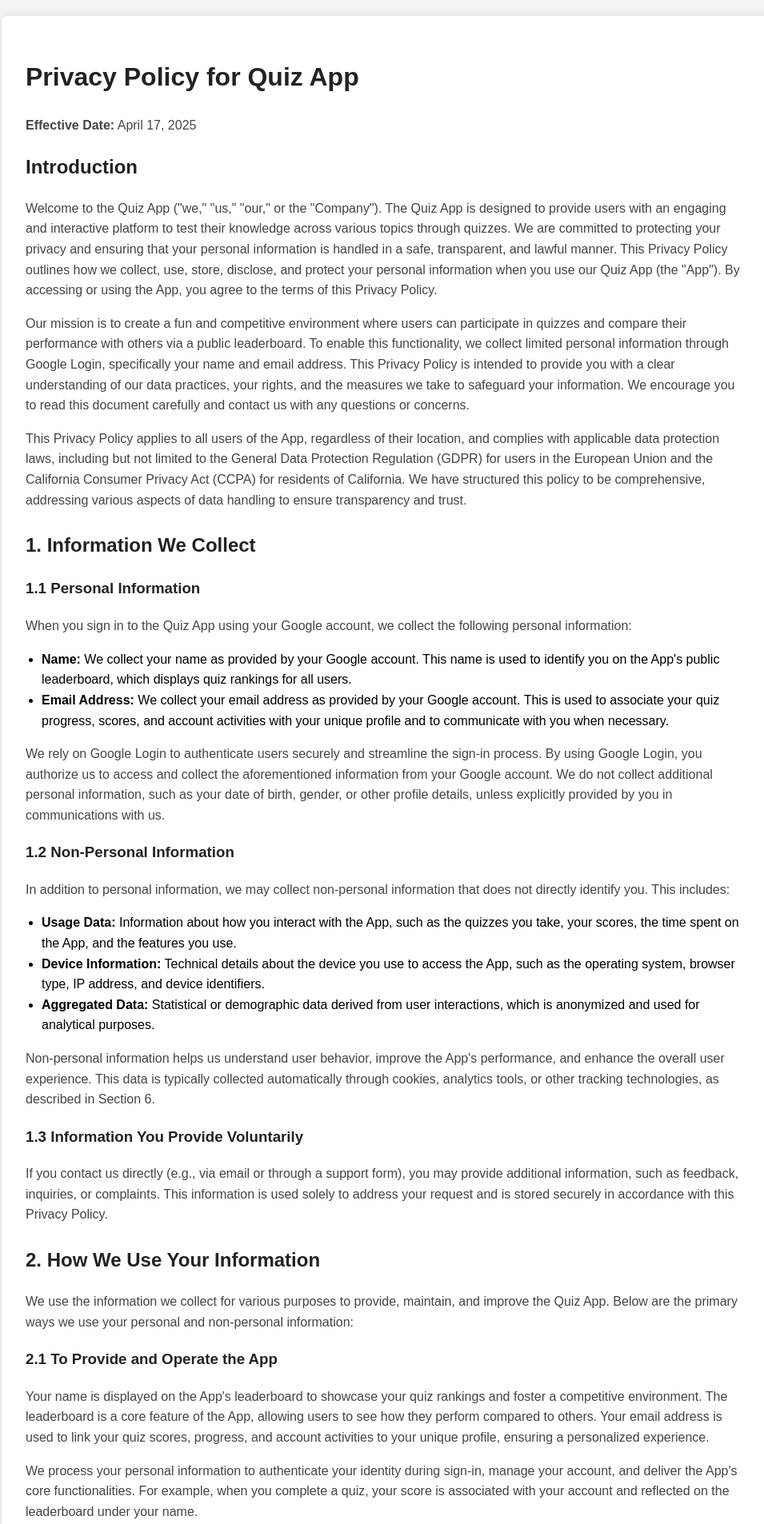
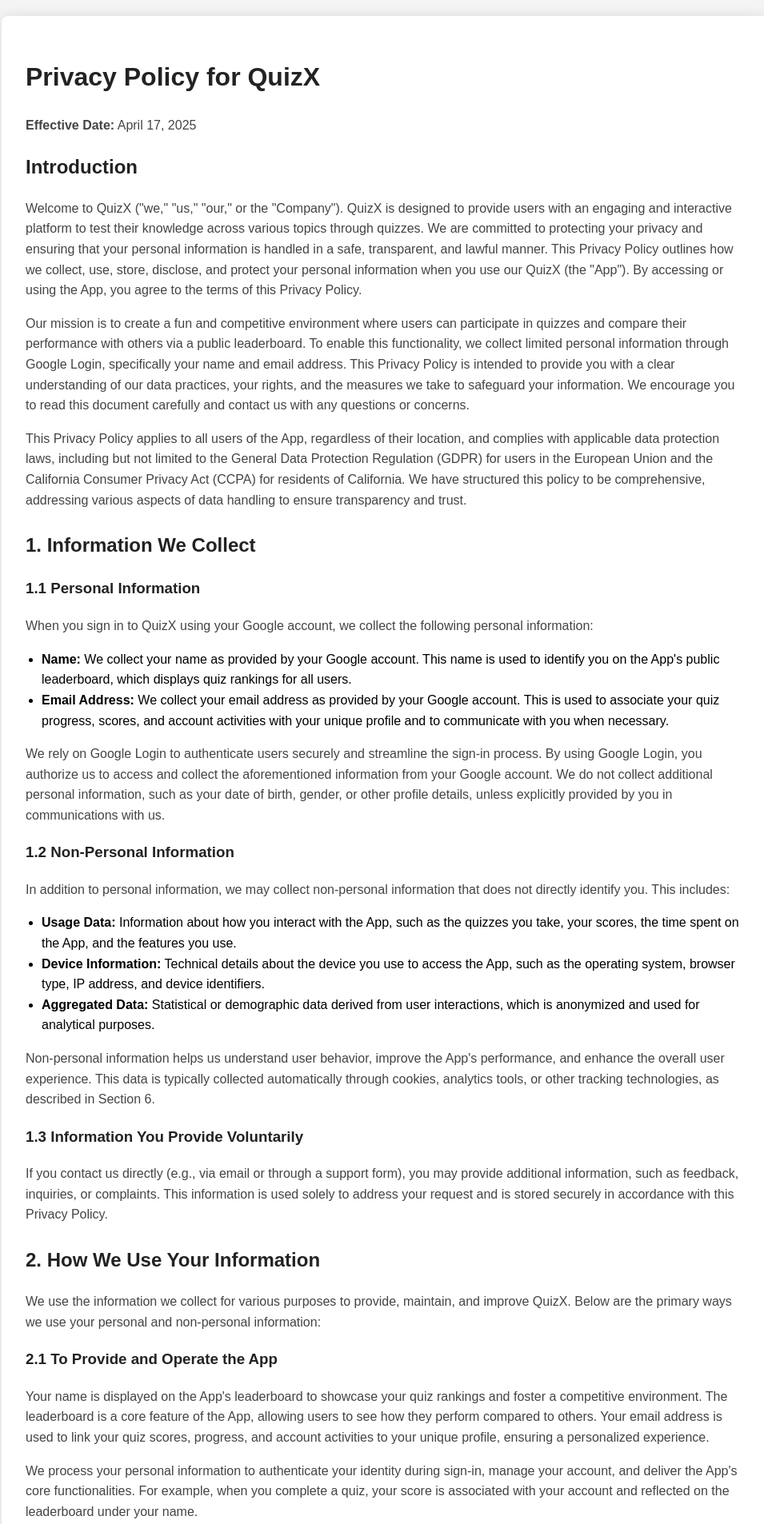
Before and after one commit to xxshcoder/privacy-policy, a plain HTML site: page index.html in a window 1280 px wide. Shown: the top 1906 px of the page at 80% size, without its empty margins (158-1113 px from the left). Drawn offline with Linux system fonts and the light colour scheme.

Commit message:
Update index.html

```diff
--- a/index.html
+++ b/index.html
@@ -3,7 +3,7 @@
 <head>
     <meta charset="UTF-8">
     <meta name="viewport" content="width=device-width, initial-scale=1.0">
-    <title>Privacy Policy - Quiz App</title>
+    <title>Privacy Policy - QuizX</title>
     <style>
         body {
             font-family: Arial, sans-serif;
@@ -45,12 +45,12 @@
 </head>
 <body>
     <div class="container">
-        <h1>Privacy Policy for Quiz App</h1>
+        <h1>Privacy Policy for QuizX</h1>
         <p><strong>Effective Date:</strong> April 17, 2025</p>
 
         <div class="section">
             <h2>Introduction</h2>
-            <p>Welcome to the Quiz App ("we," "us," "our," or the "Company"). The Quiz App is designed to provide users with an engaging and interactive platform to test their knowledge across various topics through quizzes. We are committed to protecting your privacy and ensuring that your personal information is handled in a safe, transparent, and lawful manner. This Privacy Policy outlines how we collect, use, store, disclose, and protect your personal information when you use our Quiz App (the "App"). By accessing or using the App, you agree to the terms of this Privacy Policy.</p>
+            <p>Welcome to QuizX ("we," "us," "our," or the "Company"). QuizX is designed to provide users with an engaging and interactive platform to test their knowledge across various topics through quizzes. We are committed to protecting your privacy and ensuring that your personal information is handled in a safe, transparent, and lawful manner. This Privacy Policy outlines how we collect, use, store, disclose, and protect your personal information when you use our QuizX (the "App"). By accessing or using the App, you agree to the terms of this Privacy Policy.</p>
             <p>Our mission is to create a fun and competitive environment where users can participate in quizzes and compare their performance with others via a public leaderboard. To enable this functionality, we collect limited personal information through Google Login, specifically your name and email address. This Privacy Policy is intended to provide you with a clear understanding of our data practices, your rights, and the measures we take to safeguard your information. We encourage you to read this document carefully and contact us with any questions or concerns.</p>
             <p>This Privacy Policy applies to all users of the App, regardless of their location, and complies with applicable data protection laws, including but not limited to the General Data Protection Regulation (GDPR) for users in the European Union and the California Consumer Privacy Act (CCPA) for residents of California. We have structured this policy to be comprehensive, addressing various aspects of data handling to ensure transparency and trust.</p>
         </div>
@@ -58,7 +58,7 @@
         <div class="section">
             <h2>1. Information We Collect</h2>
             <h3>1.1 Personal Information</h3>
-            <p>When you sign in to the Quiz App using your Google account, we collect the following personal information:</p>
+            <p>When you sign in to QuizX using your Google account, we collect the following personal information:</p>
             <ul>
                 <li><strong>Name:</strong> We collect your name as provided by your Google account. This name is used to identify you on the App's public leaderboard, which displays quiz rankings for all users.</li>
                 <li><strong>Email Address:</strong> We collect your email address as provided by your Google account. This is used to associate your quiz progress, scores, and account activities with your unique profile and to communicate with you when necessary.</li>
@@ -80,7 +80,7 @@
 
         <div class="section">
             <h2>2. How We Use Your Information</h2>
-            <p>We use the information we collect for various purposes to provide, maintain, and improve the Quiz App. Below are the primary ways we use your personal and non-personal information:</p>
+            <p>We use the information we collect for various purposes to provide, maintain, and improve QuizX. Below are the primary ways we use your personal and non-personal information:</p>
             <h3>2.1 To Provide and Operate the App</h3>
             <p>Your name is displayed on the App's leaderboard to showcase your quiz rankings and foster a competitive environment. The leaderboard is a core feature of the App, allowing users to see how they perform compared to others. Your email address is used to link your quiz scores, progress, and account activities to your unique profile, ensuring a personalized experience.</p>
             <p>We process your personal information to authenticate your identity during sign-in, manage your account, and deliver the App's core functionalities. For example, when you complete a quiz, your score is associated with your account and reflected on the leaderboard under your name.</p>
@@ -132,4 +132,9 @@
                 <li><strong>Encryption:</strong> We use encryption protocols (e.g., SSL/TLS) to secure data transmitted between your device and our servers.</li>
                 <li><strong>Access Controls:</strong> We restrict access to your personal information to authorized personnel who need it to perform their duties.</li>
                 <li><strong>Regular Security Audits:</strong> We conduct periodic reviews of our systems and practices to identify and address potential vulnerabilities.</li>
-                <li><strong>Secure Storage:</strong> Your personal information is stored on secure servers hosted by reputable cloud service
+                <li><strong>Secure Storage:</strong> Your personal information is stored on secure servers hosted by reputable cloud service providers.</li>
+            </ul>
+        </div>
+    </div>
+</body>
+</html>
```
